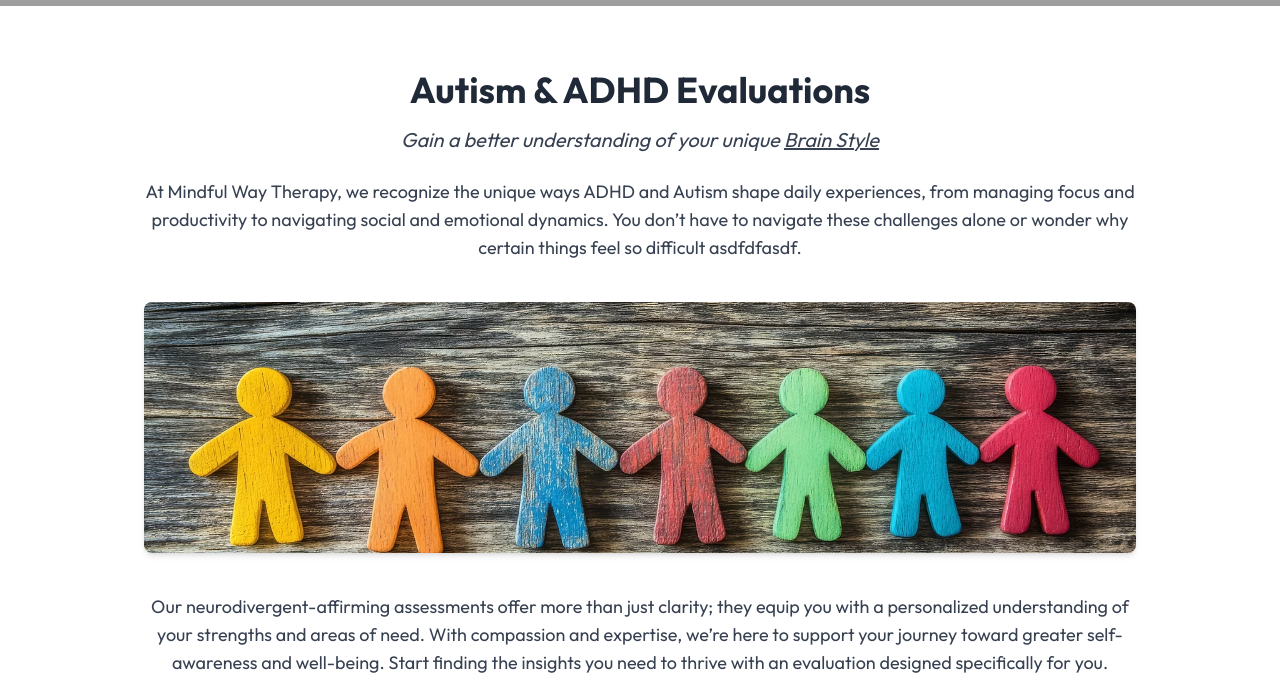
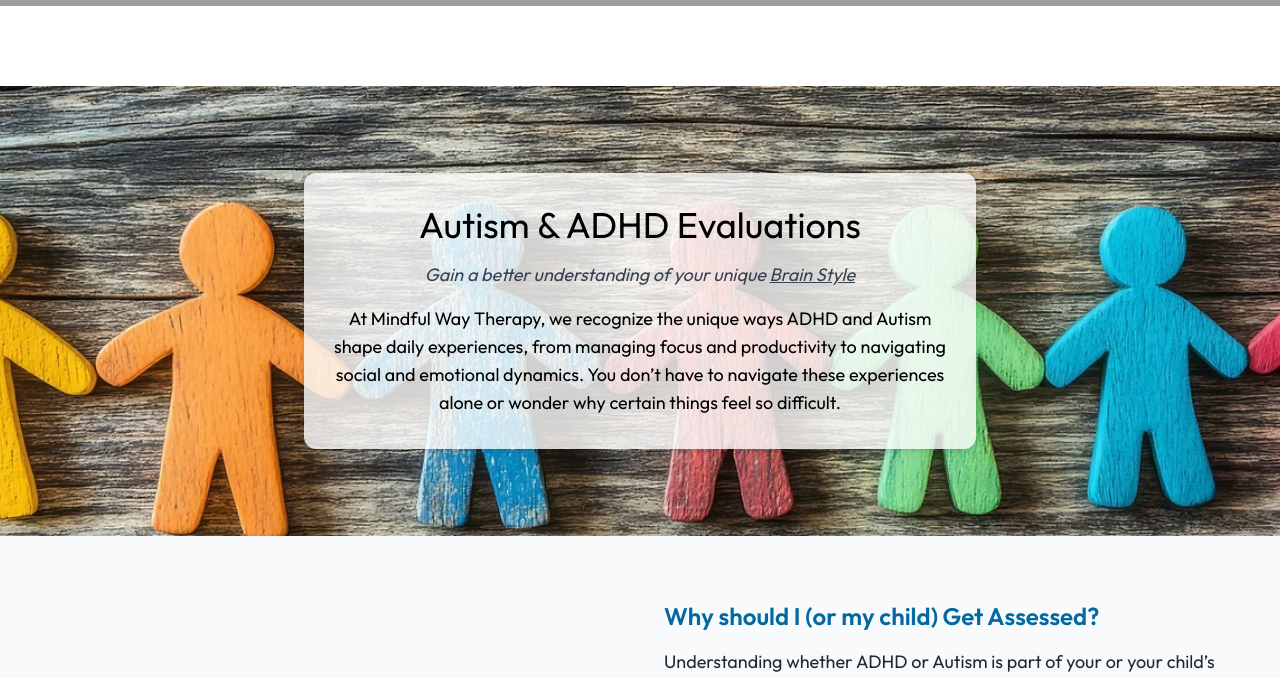
Before and after one commit to mindfulwaytp/vite, a React (Vite) app: page /neurodiversity/assessments in a window 1280 px wide. Shown: the part 274-952 px from the top of the page. Built offline with nearby package versions, Linux system fonts and the light colour scheme; grey boxes are pictures that could not be loaded; a web font is replaced by a local one.

Commit message:
assessment header 2

```diff
--- a/src/pages/neurodiversity/assessments.jsx
+++ b/src/pages/neurodiversity/assessments.jsx
@@ -6,27 +6,21 @@ const AssessmentsPage = () => {
   return (
     <div className="bg-white text-gray-800">
       {/* Hero Section */}
-      <section className="max-w-5xl mx-auto px-4 py-16 text-center">
-        <h1 className="text-4xl font-bold mb-4">Autism & ADHD Evaluations</h1>
-        <p className="italic text-xl text-gray-700 mb-6">
+        <section
+          className="w-full h-[450px] bg-cover bg-center mt-20 relative flex items-center justify-center"
+          style={{ backgroundImage: `url(/images/assessmentheader.avif)` }}
+        >
+          <div className="bg-white/80 text-black px-6 py-8 rounded-xl shadow-md max-w-2xl text-center">
+            <h1 className="text-3xl md:text-4xl mb-4">Autism & ADHD Evaluations</h1>
+            <p className="italic text-lg text-gray-700 mb-4">
               Gain a better understanding of your unique <span className="underline">Brain Style</span>
             </p>
-        <p className="text-lg text-gray-700 mb-10">
+            <p className="text-base md:text-lg leading-relaxed">
               At Mindful Way Therapy, we recognize the unique ways ADHD and Autism shape daily experiences,
               from managing focus and productivity to navigating social and emotional dynamics. You don’t
-          have to navigate these challenges alone or wonder why certain things feel so difficult asdfdfasdf.
+              have to navigate these experiences alone or wonder why certain things feel so difficult.
             </p>
-        <img
-          src="/images/assessmentheader.avif"
-          alt="Autism Acceptance Banner"
-          className="mx-auto mb-10 rounded-lg shadow-md"
-        />
-        <p className="text-lg text-gray-700">
-          Our neurodivergent-affirming assessments offer more than just clarity; they equip you with
-          a personalized understanding of your strengths and areas of need. With compassion and
-          expertise, we’re here to support your journey toward greater self-awareness and well-being.
-          Start finding the insights you need to thrive with an evaluation designed specifically for you.
-        </p>
+          </div>
         </section>
 
       {/* Section 1: Why Should I (or my child) Get Assesed? */}
```
Lines whose indentation alone changed are shown as unchanged.
